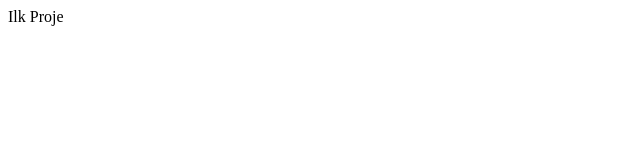
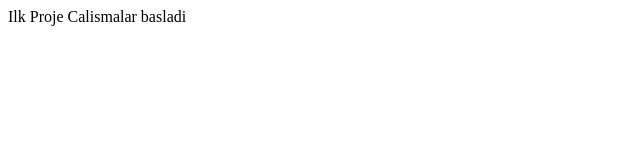
Before and after one commit to Guneylix/first-project, a plain HTML site: page index.html in a window 1280 px wide. Shown: the whole page, without its empty margins (0-640 px from the left). Drawn offline with Linux system fonts and the light colour scheme.

Commit message:
ikinci  degisiklik

```diff
--- a/index.html
+++ b/index.html
@@ -7,5 +7,7 @@
 </head>
 <body>
     Ilk Proje
+
+    Calismalar basladi
 </body>
 </html>
```
